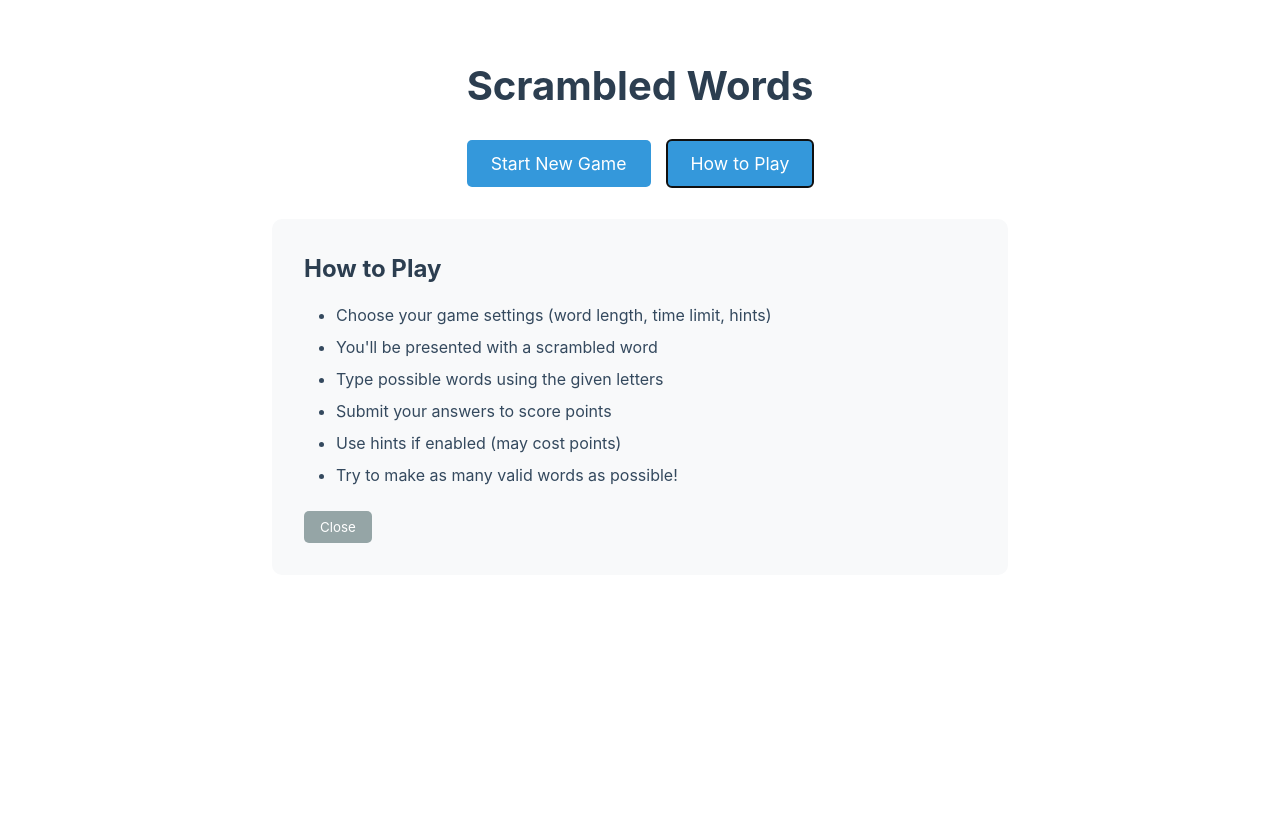
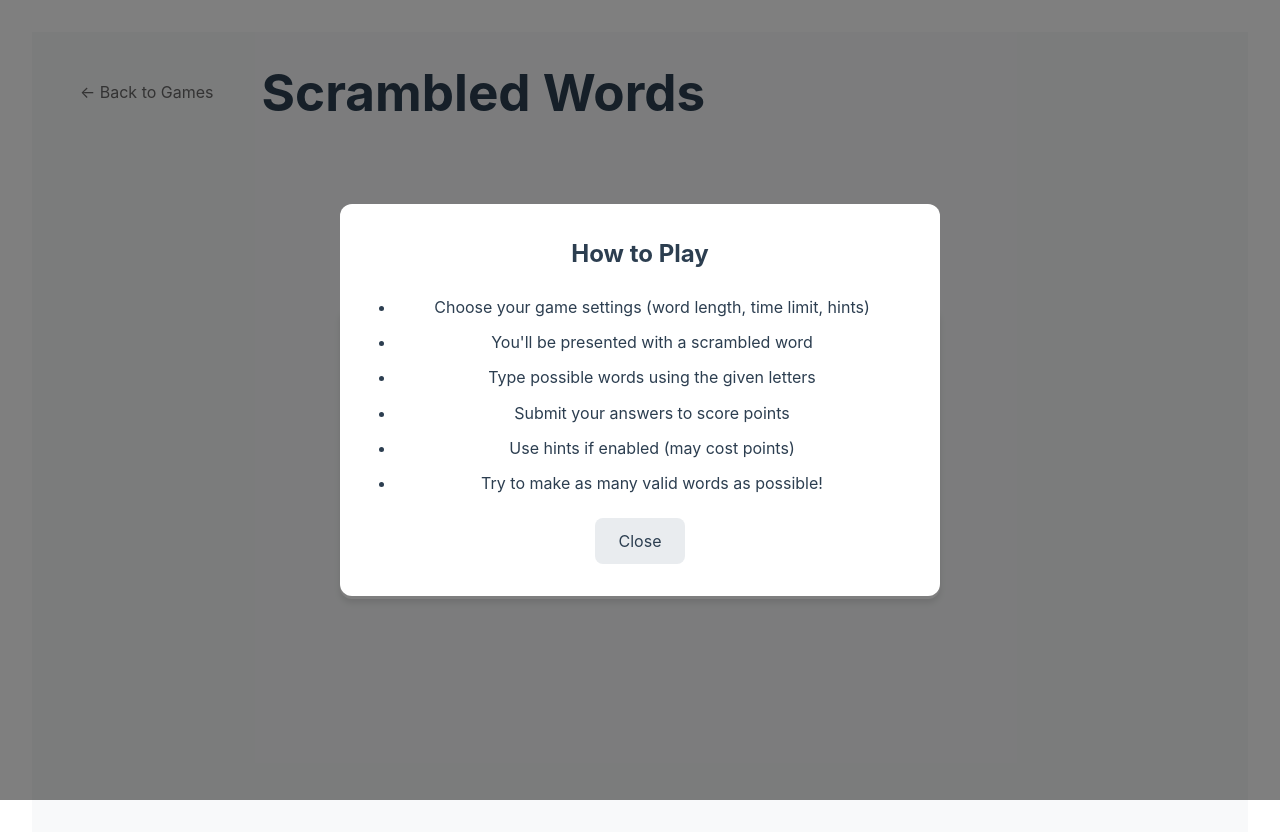
Before and after one commit to ProgSedo/games, a React (Vite) app in the folder frontend/: page /games/scrambled-words in a window 1280 px wide. Both pictures are taken after a click on the button "How to Play". Shown: the top 838 px of the page. Before the commit the page ends 800 px from the top, so only its background shows below. Built offline with nearby package versions, Linux system fonts and the light colour scheme.

Commit message:
Scrambled Words UI

```diff
--- a/frontend/src/games/scrambled-words/ScrambledWords.jsx
+++ b/frontend/src/games/scrambled-words/ScrambledWords.jsx
@@ -1,9 +1,10 @@
 import { useState } from 'react';
+import { Link } from 'react-router-dom';
 import styles from './ScrambledWords.module.css';
 
 const ScrambledWords = () => {
+  const [showRules, setShowRules] = useState(false);
   const [gameStarted, setGameStarted] = useState(false);
-  const [showHowToPlay, setShowHowToPlay] = useState(false);
   const [gameSettings, setGameSettings] = useState({
     wordLength: 5,
     timed: true,
@@ -12,50 +13,41 @@ const ScrambledWords = () => {
     minWordLength: 3,
   });
 
-  const handleStartGame = () => {
-    setGameStarted(true);
-  };
-
-  const toggleHowToPlay = () => {
-    setShowHowToPlay(!showHowToPlay);
-  };
-
-  if (!gameStarted) {
   return (
     <div className={styles.container}>
-        <h1 className={styles.title}>Scrambled Words</h1>
-        <div className={styles.menuButtons}>
-          <button className={styles.button} onClick={handleStartGame}>
+      <header className={styles.header}>
+        <Link to="/" className={styles.backButton}>
+          ← Back to Games
+        </Link>
+        <h1>Scrambled Words</h1>
+      </header>
+
+      {!gameStarted ? (
+        <div className={styles.content}>
+          <div className={styles.gameMenu}>
+            <h2>Welcome to Scrambled Words!</h2>
+            <p>Unscramble letters to form words in this challenging word puzzle game.</p>
+
+            <div className={styles.buttonGroup}>
+              <button
+                className={styles.playButton}
+                onClick={() => setGameStarted(true)}
+              >
                 Start New Game
               </button>
-          <button className={styles.button} onClick={toggleHowToPlay}>
+              <button
+                className={styles.rulesButton}
+                onClick={() => setShowRules(true)}
+              >
                 How to Play
               </button>
             </div>
-
-        {showHowToPlay && (
-          <div className={styles.howToPlay}>
-            <h2>How to Play</h2>
-            <ul>
-              <li>Choose your game settings (word length, time limit, hints)</li>
-              <li>You'll be presented with a scrambled word</li>
-              <li>Type possible words using the given letters</li>
-              <li>Submit your answers to score points</li>
-              <li>Use hints if enabled (may cost points)</li>
-              <li>Try to make as many valid words as possible!</li>
-            </ul>
-            <button className={styles.closeButton} onClick={toggleHowToPlay}>
-              Close
-            </button>
           </div>
-        )}
         </div>
-    );
-  }
-
-  return (
-    <div className={styles.container}>
-      <h1 className={styles.title}>Game Settings</h1>
+      ) : (
+        <div className={styles.content}>
+          <div className={styles.gameMenu}>
+            <h2>Game Settings</h2>
             <div className={styles.settingsForm}>
               <div className={styles.settingGroup}>
                 <label>Word Length:</label>
@@ -97,7 +89,7 @@ const ScrambledWords = () => {
               )}
 
               <div className={styles.settingGroup}>
-          <label>
+                <label className={styles.checkboxLabel}>
                   <input
                     type="checkbox"
                     checked={gameSettings.useHints}
@@ -107,10 +99,32 @@ const ScrambledWords = () => {
                 </label>
               </div>
 
-        <button className={styles.startButton} onClick={() => console.log('Start game with settings:', gameSettings)}>
+              <button className={styles.playButton} onClick={() => console.log('Start game with settings:', gameSettings)}>
                 Start Game
               </button>
             </div>
+          </div>
+        </div>
+      )}
+
+      {showRules && (
+        <div className={styles.modalOverlay} onClick={() => setShowRules(false)}>
+          <div className={styles.modal} onClick={e => e.stopPropagation()}>
+            <h2>How to Play</h2>
+            <ul>
+              <li>Choose your game settings (word length, time limit, hints)</li>
+              <li>You'll be presented with a scrambled word</li>
+              <li>Type possible words using the given letters</li>
+              <li>Submit your answers to score points</li>
+              <li>Use hints if enabled (may cost points)</li>
+              <li>Try to make as many valid words as possible!</li>
+            </ul>
+            <button className={styles.closeButton} onClick={() => setShowRules(false)}>
+              Close
+            </button>
+          </div>
+        </div>
+      )}
     </div>
   );
 };
--- a/frontend/src/games/scrambled-words/ScrambledWords.module.css
+++ b/frontend/src/games/scrambled-words/ScrambledWords.module.css
@@ -1,87 +1,108 @@
 .container {
-  max-width: 800px;
-  margin: 0 auto;
+  min-height: 100vh;
   padding: 2rem;
-  text-align: center;
+  background: #f8f9fa;
 }
 
-.title {
-  font-size: 2.5rem;
-  color: #2c3e50;
-  margin-bottom: 2rem;
+.header {
+  max-width: 1200px;
+  margin: 0 auto 2rem;
+  display: flex;
+  align-items: center;
+  gap: 2rem;
 }
 
-.menuButtons {
+.header h1 {
+  margin: 0;
+  color: #2c3e50;
+}
+
+.backButton {
+  text-decoration: none;
+  color: #666;
+  padding: 0.5rem 1rem;
+  border-radius: 6px;
+  transition: background-color 0.2s;
+}
+
+.backButton:hover {
+  background-color: #e9ecef;
+}
+
+.content {
+  max-width: 1200px;
+  margin: 0 auto;
+  display: flex;
+  justify-content: center;
+  align-items: center;
+  min-height: calc(100vh - 200px);
+}
+
+.gameMenu {
+  background: white;
+  padding: 3rem;
+  border-radius: 12px;
+  box-shadow: 0 4px 6px rgba(0, 0, 0, 0.1);
+  text-align: center;
+  max-width: 600px;
+  width: 100%;
+}
+
+.gameMenu h2 {
+  color: #2c3e50;
+  margin: 0 0 1rem;
+  font-size: 2rem;
+}
+
+.gameMenu p {
+  color: #666;
+  margin-bottom: 2rem;
+  line-height: 1.5;
+}
+
+.buttonGroup {
   display: flex;
   gap: 1rem;
   justify-content: center;
-  margin-bottom: 2rem;
 }
 
-.button {
-  padding: 0.8rem 1.5rem;
+.playButton, .rulesButton {
+  padding: 1rem 2rem;
+  border: none;
+  border-radius: 8px;
   font-size: 1.1rem;
-  background-color: #3498db;
-  color: white;
-  border: none;
-  border-radius: 5px;
   cursor: pointer;
-  transition: background-color 0.3s ease;
+  transition: transform 0.2s, box-shadow 0.2s;
 }
 
-.button:hover {
-  background-color: #2980b9;
+.playButton {
+  background: #4CAF50;
+  color: white;
 }
 
-.howToPlay {
-  background-color: #f8f9fa;
-  border-radius: 10px;
-  padding: 2rem;
-  margin-top: 2rem;
-  text-align: left;
+.playButton:hover {
+  transform: translateY(-2px);
+  box-shadow: 0 4px 8px rgba(76, 175, 80, 0.3);
 }
 
-.howToPlay h2 {
+.rulesButton {
+  background: #e9ecef;
   color: #2c3e50;
-  margin-bottom: 1rem;
 }
 
-.howToPlay ul {
-  list-style-type: disc;
-  margin-left: 2rem;
-  margin-bottom: 1.5rem;
+.rulesButton:hover {
+  transform: translateY(-2px);
+  box-shadow: 0 4px 8px rgba(0, 0, 0, 0.1);
 }
 
-.howToPlay li {
-  margin-bottom: 0.5rem;
-  color: #34495e;
-}
-
-.closeButton {
-  padding: 0.5rem 1rem;
-  background-color: #95a5a6;
-  color: white;
-  border: none;
-  border-radius: 5px;
-  cursor: pointer;
-  transition: background-color 0.3s ease;
-}
-
-.closeButton:hover {
-  background-color: #7f8c8d;
-}
-
+/* Settings Form Styles */
 .settingsForm {
-  max-width: 500px;
-  margin: 0 auto;
-  background-color: #f8f9fa;
-  padding: 2rem;
-  border-radius: 10px;
+  text-align: left;
+  margin-top: 1rem;
 }
 
 .settingGroup {
   margin-bottom: 1.5rem;
-  text-align: left;
 }
 
 .settingGroup label {
@@ -93,29 +114,79 @@
 
 .settingGroup select {
   width: 100%;
-  padding: 0.5rem;
+  padding: 0.8rem;
   border: 1px solid #ddd;
-  border-radius: 5px;
+  border-radius: 8px;
   font-size: 1rem;
+  background-color: white;
+  color: #2c3e50;
+}
+
+.checkboxLabel {
+  display: flex !important;
+  align-items: center;
+  gap: 0.5rem;
+  cursor: pointer;
 }
 
 .settingGroup input[type="checkbox"] {
-  margin-right: 0.5rem;
+  width: 1.2rem;
+  height: 1.2rem;
+  cursor: pointer;
 }
 
-.startButton {
-  padding: 1rem 2rem;
-  font-size: 1.2rem;
-  background-color: #2ecc71;
-  color: white;
-  border: none;
-  border-radius: 5px;
-  cursor: pointer;
-  transition: background-color 0.3s ease;
-  width: 100%;
-  margin-top: 1rem;
+/* Modal Styles */
+.modalOverlay {
+  position: fixed;
+  top: 0;
+  left: 0;
+  right: 0;
+  bottom: 0;
+  background-color: rgba(0, 0, 0, 0.5);
+  display: flex;
+  justify-content: center;
+  align-items: center;
+  z-index: 1000;
 }
 
-.startButton:hover {
-  background-color: #27ae60;
+.modal {
+  background: white;
+  padding: 2rem;
+  border-radius: 12px;
+  max-width: 600px;
+  width: 90%;
+  max-height: 90vh;
+  overflow-y: auto;
 }
+
+.modal h2 {
+  color: #2c3e50;
+  margin-bottom: 1.5rem;
+}
+
+.modal ul {
+  list-style-type: disc;
+  margin-left: 1.5rem;
+  margin-bottom: 1.5rem;
+}
+
+.modal li {
+  color: #2c3e50;
+  margin-bottom: 0.8rem;
+  line-height: 1.4;
+}
+
+.closeButton {
+  padding: 0.8rem 1.5rem;
+  background: #e9ecef;
+  color: #2c3e50;
+  border: none;
+  border-radius: 8px;
+  cursor: pointer;
+  font-size: 1rem;
+  transition: background-color 0.2s;
+}
+
+.closeButton:hover {
+  background-color: #dee2e6;
+}
--- /dev/null
+++ b/frontend/src/games/scrambled-words/components/RulesModal.module.css
@@ -0,0 +1,166 @@
+.modalOverlay {
+  position: fixed;
+  top: 0;
+  left: 0;
+  right: 0;
+  bottom: 0;
+  background-color: rgba(0, 0, 0, 0.75);
+  display: flex;
+  justify-content: center;
+  align-items: center;
+  z-index: 1000;
+  backdrop-filter: blur(4px);
+}
+
+.modalContent {
+  background: white;
+  border-radius: 16px;
+  padding: 2rem;
+  max-width: 600px;
+  width: 90%;
+  max-height: 90vh;
+  overflow-y: auto;
+  position: relative;
+  box-shadow: 0 8px 32px rgba(0, 0, 0, 0.2);
+}
+
+.closeButton {
+  position: absolute;
+  top: 1rem;
+  right: 1rem;
+  background: none;
+  border: none;
+  font-size: 1.5rem;
+  color: #666;
+  cursor: pointer;
+  width: 32px;
+  height: 32px;
+  border-radius: 16px;
+  display: flex;
+  align-items: center;
+  justify-content: center;
+  transition: background-color 0.2s;
+}
+
+.closeButton:hover {
+  background-color: #f0f0f0;
+}
+
+.modalContent h2 {
+  text-align: center;
+  color: #2c3e50;
+  margin-bottom: 2rem;
+  font-size: 2rem;
+}
+
+.rulesContainer {
+  display: flex;
+  flex-direction: column;
+  gap: 1.5rem;
+}
+
+.ruleItem {
+  display: flex;
+  gap: 1.5rem;
+  align-items: flex-start;
+  padding: 1.5rem;
+  border-radius: 12px;
+  background-color: #f8f9fa;
+  transition: all 0.2s ease;
+}
+
+.ruleItem:hover {
+  transform: translateX(8px);
+  background-color: #f1f3f5;
+}
+
+.ruleIcon {
+  font-size: 1.5rem;
+  min-width: 48px;
+  height: 48px;
+  background: white;
+  border-radius: 24px;
+  display: flex;
+  align-items: center;
+  justify-content: center;
+  box-shadow: 0 2px 8px rgba(0, 0, 0, 0.1);
+}
+
+.ruleText {
+  flex: 1;
+}
+
+.ruleText h3 {
+  color: #2c3e50;
+  margin: 0 0 0.5rem;
+  font-size: 1.2rem;
+  font-weight: 600;
+}
+
+.ruleText p {
+  color: #666;
+  margin: 0;
+  line-height: 1.5;
+  font-size: 1rem;
+}
+
+.footer {
+  margin-top: 2.5rem;
+  text-align: center;
+  padding-top: 1.5rem;
+  border-top: 1px solid #eee;
+}
+
+.readyText {
+  color: #2c3e50;
+  font-weight: 500;
+  margin-bottom: 1.5rem;
+  font-size: 1.1rem;
+}
+
+.startButton {
+  background: #4CAF50;
+  color: white;
+  border: none;
+  padding: 0.75rem 2.5rem;
+  border-radius: 8px;
+  font-size: 1.1rem;
+  font-weight: 500;
+  cursor: pointer;
+  transition: all 0.2s ease;
+}
+
+.startButton:hover {
+  transform: translateY(-2px);
+  box-shadow: 0 4px 12px rgba(76, 175, 80, 0.3);
+  background: #43a047;
+}
+
+@media (max-width: 480px) {
+  .modalContent {
+    padding: 1.5rem;
+  }
+
+  .ruleItem {
+    padding: 1rem;
+    gap: 1rem;
+  }
+
+  .ruleIcon {
+    font-size: 1.25rem;
+    min-width: 40px;
+    height: 40px;
+  }
+
+  .ruleText h3 {
+    font-size: 1.1rem;
+  }
+
+  .ruleText p {
+    font-size: 0.95rem;
+  }
+
+  .startButton {
+    width: 100%;
+  }
+}
```
Also changed, not shown: frontend/src/games/scrambled-words/components/RulesModal.jsx (added, +60 -0 lines). Lines whose indentation alone changed are shown as unchanged.
